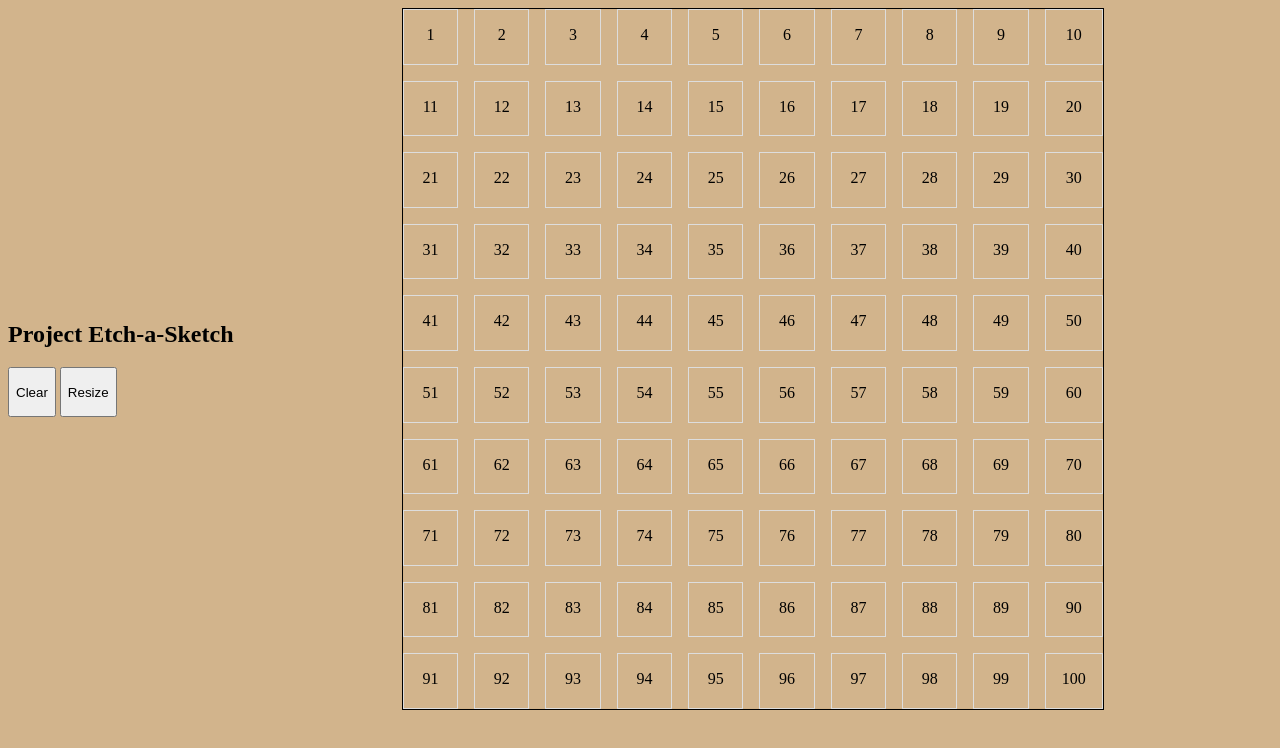
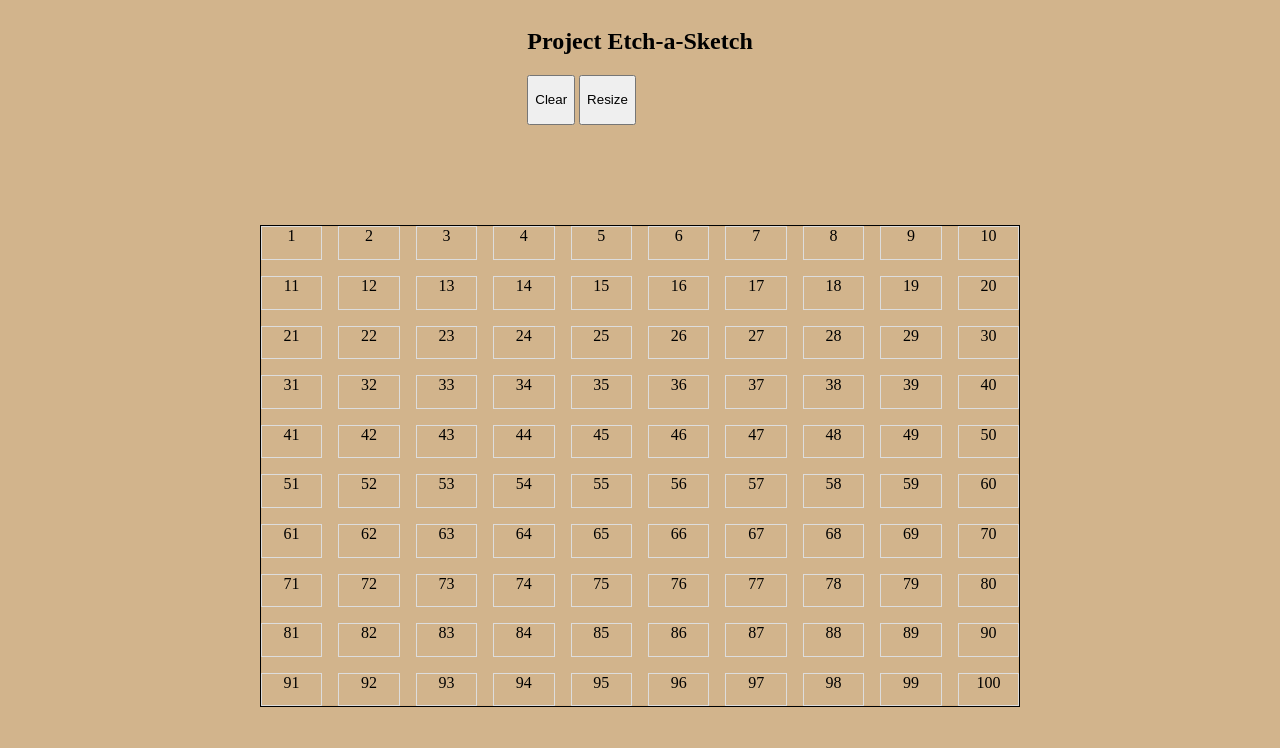
Before and after one commit to skyhunter11/Etch-a-Sketch, a plain HTML site: page index.html in a window 1280 px wide. Drawn offline with Linux system fonts and the light colour scheme.

Commit message:
Misc changes. Nothing major. Still tinkering to get grid to re-size appropriately

```diff
--- a/app.js
+++ b/app.js
@@ -20,13 +20,19 @@ resizeBtn.addEventListener('click', () => {
      for (i = 0; i < squares.length; i++) {
             squares[i].remove();
      }
+
 // draws new grid from prompt input
     let newSizeInt = Number(prompt('Enter new grid size'));
     container.style.setProperty('grid-rows', newSizeInt);
     container.style.setProperty('grid-cols', newSizeInt);
     for (c = 0; c < (newSizeInt * newSizeInt); c++) {
         let cell = document.createElement('div');
-        cell.innerText = (c + 1);
+        cell.innerText = (c + 1 + ' hi');
+
+        // cell.style.height = (700/newSizeInt);
+        // cell.style.width = (700/newSizeInt);
+        cell.classList.add('resize-class');
+
         container.appendChild(cell).className = 'grid-item';
         cell.addEventListener('mouseover', e => e.target.classList.add('my-color-class'));
       };
--- a/index.html
+++ b/index.html
@@ -10,7 +10,7 @@
 </head>
 
 <body>
-    <div class="sideBar">
+    <div class="side-bar">
         <h2>Project Etch-a-Sketch</h2>
         <button id="clear">Clear</button>
         <button id="resize">Resize</button>
--- a/styles.css
+++ b/styles.css
@@ -9,25 +9,29 @@
     grid-template-rows: repeat(var(--grid-rows), 1fr);
     grid-template-columns: repeat(var(--grid-cols), 1fr);
     margin: auto;
-    height: 700px;
-    width: 700px;
+    height: 60%;
+    width: 60%;
     border: solid black 1px;
+    /**/
   }
 
   body {
+    background-color: tan;
     display: flex;
     align-items: center;
-    background-color: tan;
+    flex-direction: column;
+    justify-content: center;
+    min-height: 100vh;
+    height: 100vh;
   }
 
   button {
     height: 50px;
   }
 
-
   .grid-item {
-    padding: 1em;
-    border: 1px solid #ddd;
+    /* padding: 1em; */
+    border: .5px solid #ddd;
     text-align: center;
   }
 
@@ -38,3 +42,10 @@
   .clear-canvas-class {
     background-color: white;
   }
+
+  REVIEW
+   .resize-class {
+    height: 20px;
+    width: 20px;
+    background-color: blueviolet;
+   }
```
